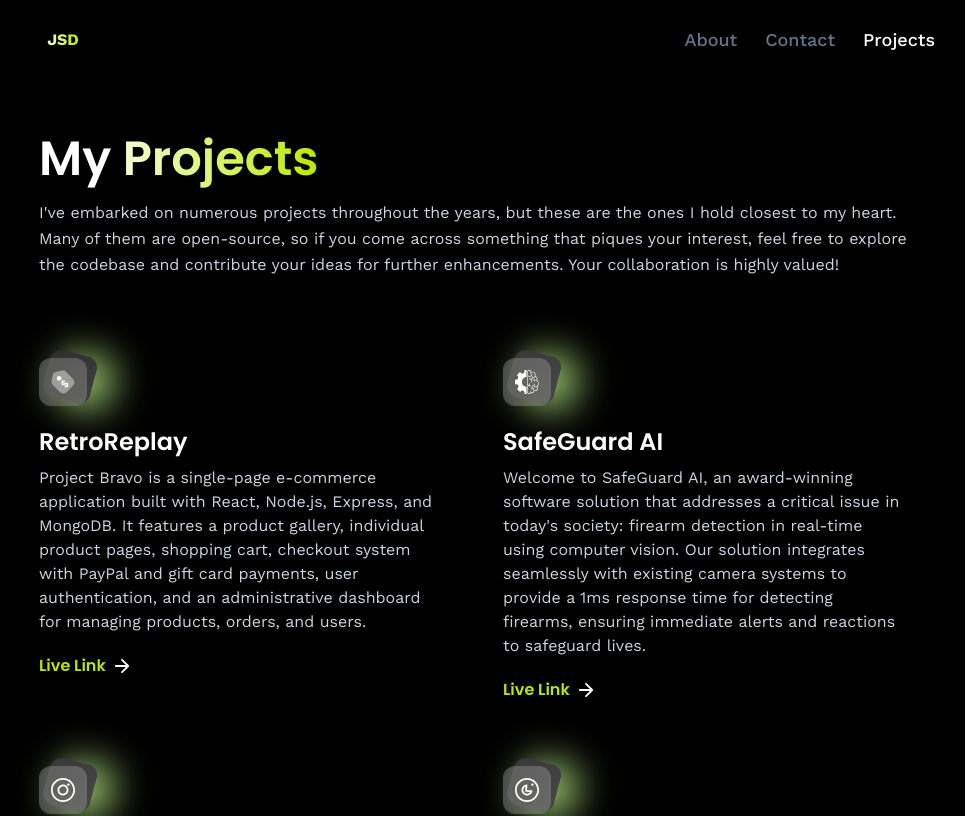
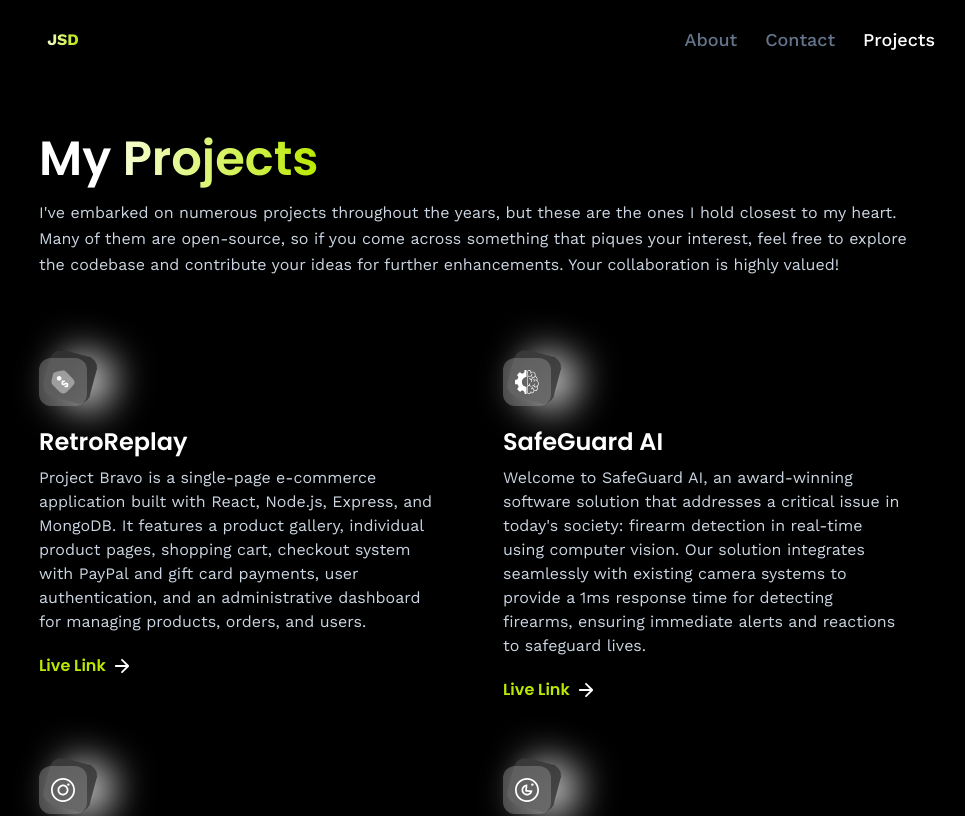
Before and after one commit to JSDWRLD/WRLD.io, a React (Vite) app: page /projects in a window 1280 px wide. Shown: the top 816 px of the page, without its empty margins (153-1118 px from the left). Built offline with nearby package versions, Linux system fonts and the light colour scheme.

Commit message:
Updated color

```diff
--- a/src/index.css
+++ b/src/index.css
@@ -123,7 +123,7 @@ body:has(.card[data-color="green"]:hover) {
   transform-origin: bottom right;
   transform: rotateZ(15deg);
   will-change: transform;
-  box-shadow: 16px 0 40px #c5ff8e;
+  box-shadow: 16px 0 40px #fff;
 }
 .block-container .btn-back-red {
   background: linear-gradient(135deg, #2a2a2a -20%, #444444 120%);
```
